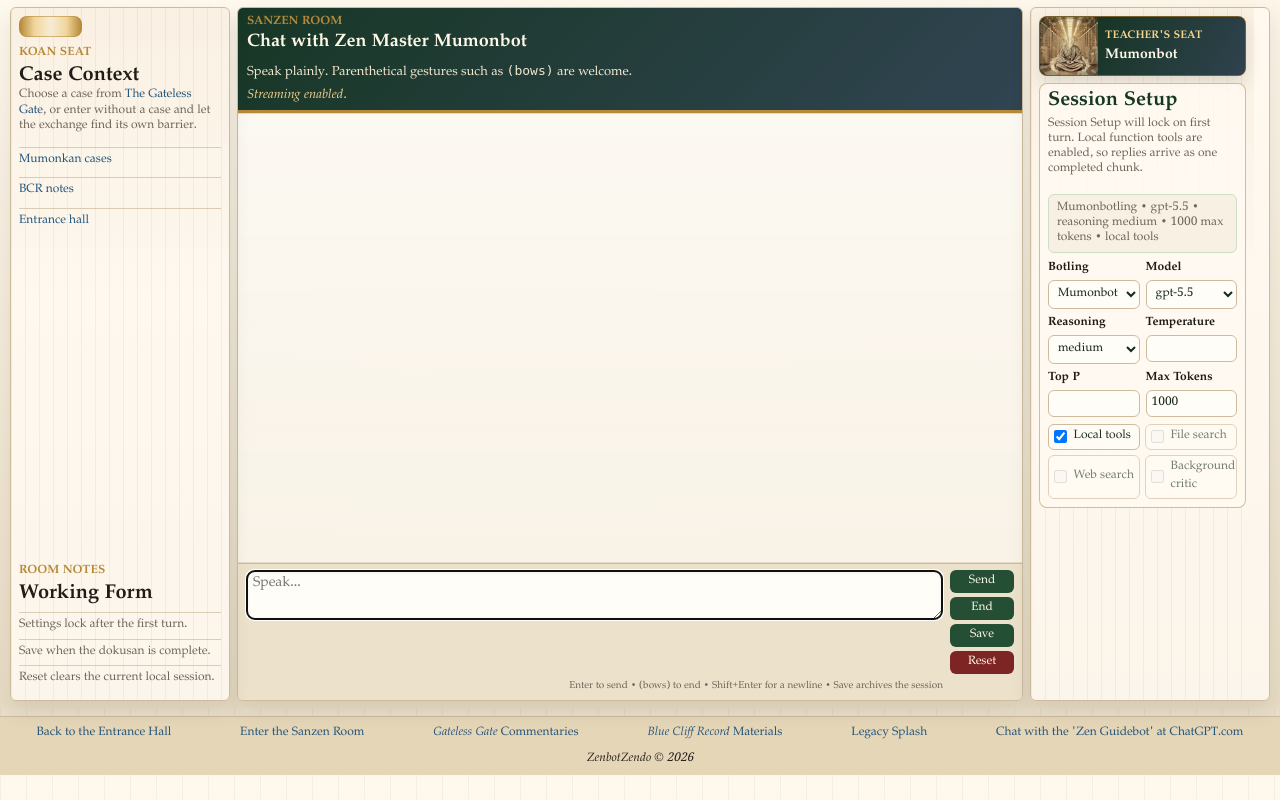
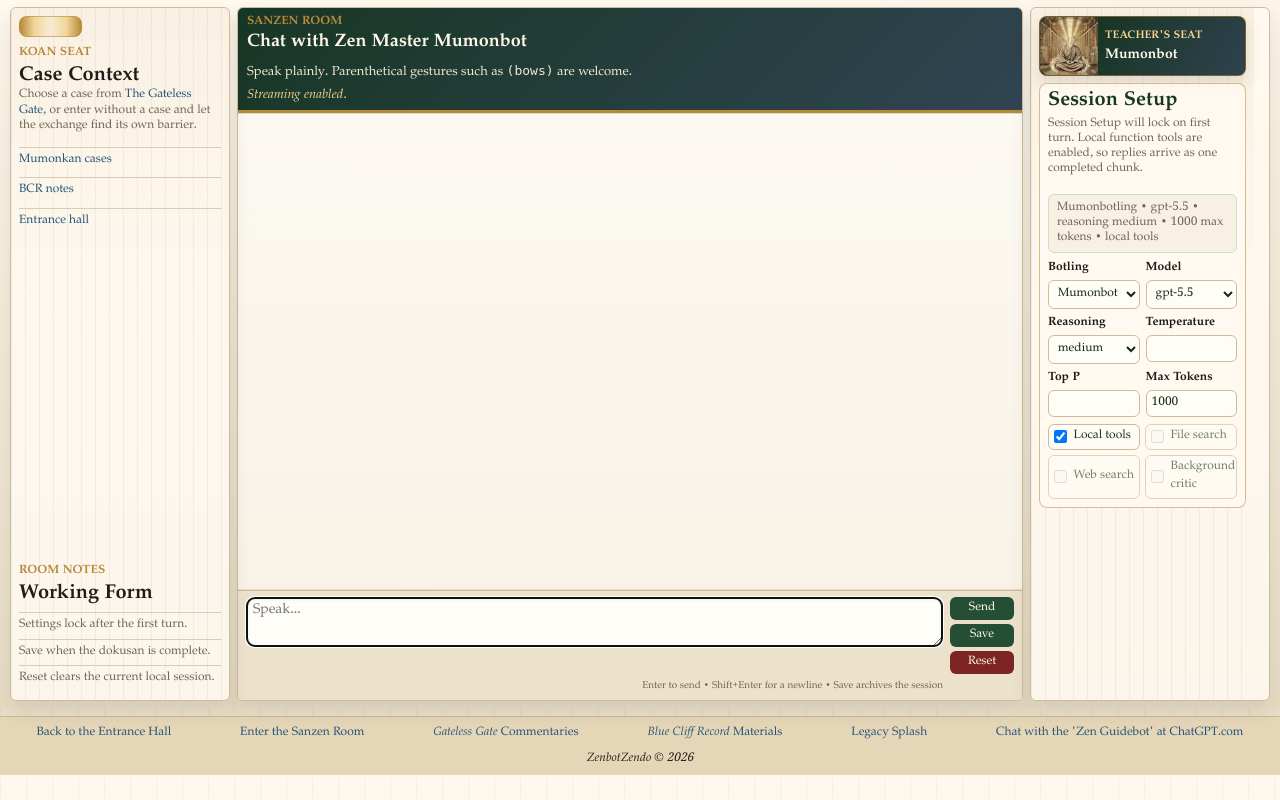
Before and after one commit to davidabelin/zb_app, a Flask app: page /chatter in a window 1280 px wide. Run offline with Flask 3, Linux system fonts and the light colour scheme; some web fonts are replaced.

Commit message:
Disable Chatter End gesture control
- Comment out the End/(bows) button and its gesture-binding code
- Remove the obsolete End shortcut hint
- Verify the Chatter page no longer renders the gesture control

```diff
--- a/static/scripts.js
+++ b/static/scripts.js
@@ -179,6 +179,7 @@ function removeThinkingIndicator(node) {
   }
 }
 
+/* Temporarily disabled with the Chatter page End gesture button.
 function insertGestureText(gesture) {
   const chatInput = document.getElementById("chatInput");
   const text = String(gesture || "").trim();
@@ -213,6 +214,7 @@ function bindGestureButtons() {
     });
   });
 }
+*/
 
 async function fetchJson(url, options = {}) {
   const response = await fetch(url, options);
@@ -969,7 +971,8 @@ async function initChatterPage() {
   const endChatButton = document.getElementById("chatEnd");
   const saveChatButton = document.getElementById("chatSave");
 
-  bindGestureButtons();
+  // Temporarily disabled with the Chatter page End gesture button.
+  // bindGestureButtons();
 
   try {
     await ensureSessionSettingsPanel();
--- a/templates/_chatter_workspace.html
+++ b/templates/_chatter_workspace.html
@@ -49,13 +49,15 @@
       <textarea id="chatInput" rows="3" placeholder="Speak..."></textarea>
       <div class="chat-buttons">
         <button id="chatSend" type="button">Send</button>
+        {# Temporarily disabled End gesture button.
         <button type="button" data-gesture="(bows)">End</button>
+        #}
         <button id="chatSave" type="button">Save</button>
         <button id="chatEnd" type="button" class="button-danger">Reset</button>
       </div>
       <div class="chat-assist-row">
         <div class="chat-help">
-          <small>Enter to send • (bows) to end • Shift+Enter for a newline • Save archives the session</small>
+          <small>Enter to send • Shift+Enter for a newline • Save archives the session</small>
         </div>
       </div>
     </section>
```
Also changed, not shown: tests/test_chat_runtime.py (+1 -1 lines).
